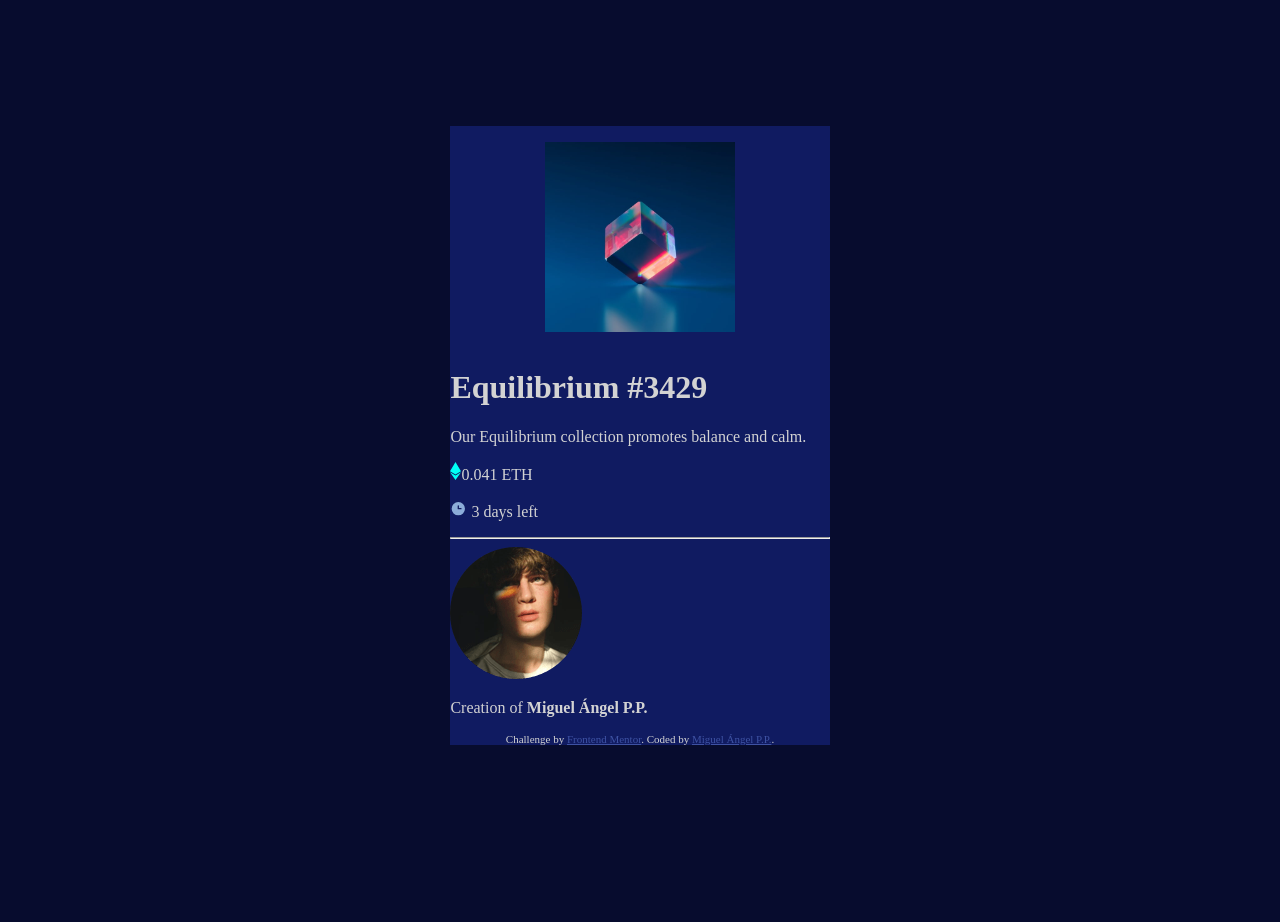
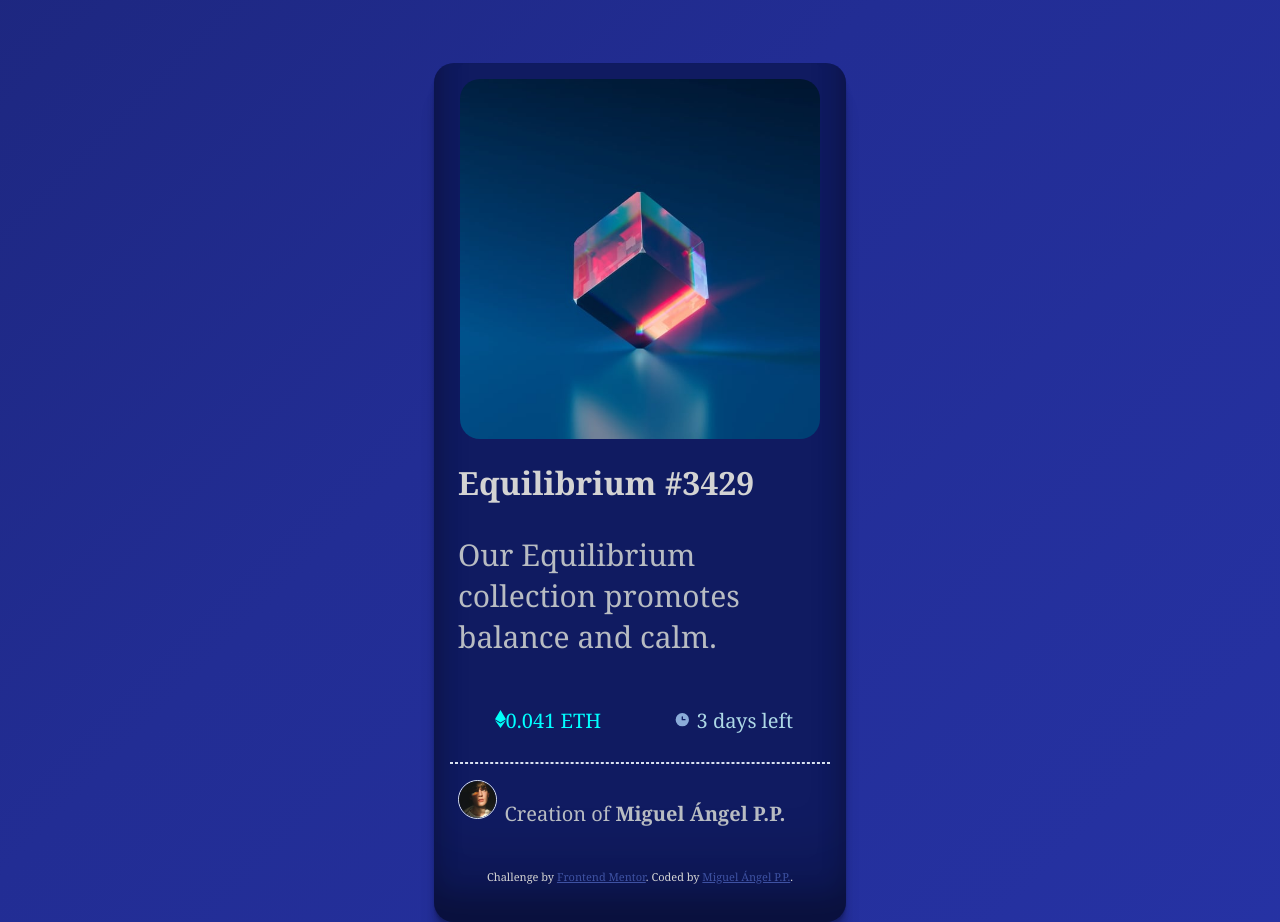
Before and after one commit to perdomomiguel/femnft, a plain HTML site: page index.html in a window 1280 px wide. Before the commit the page ends 871 px from the top, so only its background shows below. Drawn offline with Linux system fonts and the light colour scheme.

Commit message:
Versión Final

```diff
--- a/index.html
+++ b/index.html
@@ -19,14 +19,14 @@
     <p class="p1">Our Equilibrium collection promotes balance and calm.</p>
 
     <div class="info">
-      <p><svg width="11" height="18" xmlns="http://www.w3.org/2000/svg"><path d="M11 10.216 5.5 18 0 10.216l5.5 3.263 5.5-3.262ZM5.5 0l5.496 9.169L5.5 12.43 0 9.17 5.5 0Z" fill="#00FFF8"/></svg>0.041 ETH </p>
-    <p><svg width="17" height="17" xmlns="http://www.w3.org/2000/svg"><path d="M8.305 2.007a6.667 6.667 0 1 0 0 13.334 6.667 6.667 0 0 0 0-13.334Zm2.667 7.334H8.305a.667.667 0 0 1-.667-.667V6.007a.667.667 0 0 1 1.334 0v2h2a.667.667 0 0 1 0 1.334Z" fill="#8BACD9"/></svg> 3 days left</p>
+      <p class="equilibrium"><svg width="11" height="18" xmlns="http://www.w3.org/2000/svg"><path d="M11 10.216 5.5 18 0 10.216l5.5 3.263 5.5-3.262ZM5.5 0l5.496 9.169L5.5 12.43 0 9.17 5.5 0Z" fill="#00FFF8"/></svg>0.041 ETH </p>
+    <p class="clock"><svg width="17" height="17" xmlns="http://www.w3.org/2000/svg"><path d="M8.305 2.007a6.667 6.667 0 1 0 0 13.334 6.667 6.667 0 0 0 0-13.334Zm2.667 7.334H8.305a.667.667 0 0 1-.667-.667V6.007a.667.667 0 0 1 1.334 0v2h2a.667.667 0 0 1 0 1.334Z" fill="#8BACD9"/></svg> 3 days left</p>
     </div>
 
     <hr>
     <div class="autor">
       <img class="pewdiepie" src="images/image-avatar.png" alt="">
-      <p>Creation of <b>Miguel Ángel P.P.</b></p>
+      <p class="creacion">Creation of <b>Miguel Ángel P.P.</b></p>
     </div>
 
     <div class="attribution">
--- a/main.css
+++ b/main.css
@@ -1,23 +1,99 @@
 body {
-    background-color:#070c2e;
+    font-family: Cambria, Cochin, Georgia, Times, 'Times New Roman', serif;
+	background: linear-gradient(-45deg, #2a38b5, #222d94, #131a54, #06081a);
+	background-size: 400% 400%;
+	animation: gradient 15s ease infinite;
+	height: 100vh;
+}
+
+@keyframes gradient {
+	0% {
+		background-position: 0% 50%;
+	}
+	50% {
+		background-position: 100% 50%;
+	}
+	100% {
+		background-position: 0% 50%;
+	}
 }
 
 .menu {
     margin: auto;
     width:30%;
-    margin-top: 10%;
-    margin-bottom: 10%;
+    margin-top: 5%;
     background-color:#101b61;
     color: lightgrey;
+    padding: 1em;
+    border-radius: 20px;
+    box-shadow: rgba(0, 0, 0, 0.17) 0px -23px 25px 0px inset, rgba(0, 0, 0, 0.15) 0px -36px 30px 0px inset, rgba(0, 0, 0, 0.1) 0px -79px 40px 0px inset, rgba(0, 0, 0, 0.06) 0px 2px 1px, rgba(0, 0, 0, 0.09) 0px 4px 2px, rgba(0, 0, 0, 0.09) 0px 8px 4px, rgba(0, 0, 0, 0.09) 0px 16px 8px, rgba(0, 0, 0, 0.09) 0px 32px 16px;
 }
 
+h1 {
+    margin-left: 2%;
+}
 .cubo {
     display: block;
     margin-left: auto;
     margin-right: auto;
-    width: 50%;
-    padding: 1em;
+    width: 95%;
+    border-radius: 20px;
 }
 
-.attribution { font-size: 11px; text-align: center; }
-.attribution a { color: hsl(228, 45%, 44%); }
+.pewdiepie {
+    width: 10%;
+    height: 10%;
+    border: 1px solid #dae2f0;
+    border-radius: 50%;
+}
+
+.autor {
+    margin-left: 2%;
+    margin-top: 1em;
+    display: flex;
+}
+
+hr {
+    padding-left: 1em;
+    padding-right: 1em;
+    border: 1px dashed #dae2f0;
+
+}
+
+.p1 {
+    margin-left: 2%;
+    font-size: 30px;
+    color: #b8bcc2;
+}
+
+.info {
+    margin-left: 2%;
+    display: flex;
+    justify-content: space-around;
+}
+
+.equilibrium {
+    text-align: center;
+    font-size: 20px;
+    color: aqua;
+}
+
+.clock {
+    color: lightblue;
+    font-size: 20px;
+}
+
+.creacion {
+    margin-left: 2%;
+    font-size: 20px;
+    color: #b8bcc2;
+}
+
+.attribution {
+    padding: 2em;
+    font-size: 11px; text-align: center;
+}
+
+.attribution a {
+    color: hsl(228, 45%, 44%);
+}
```
